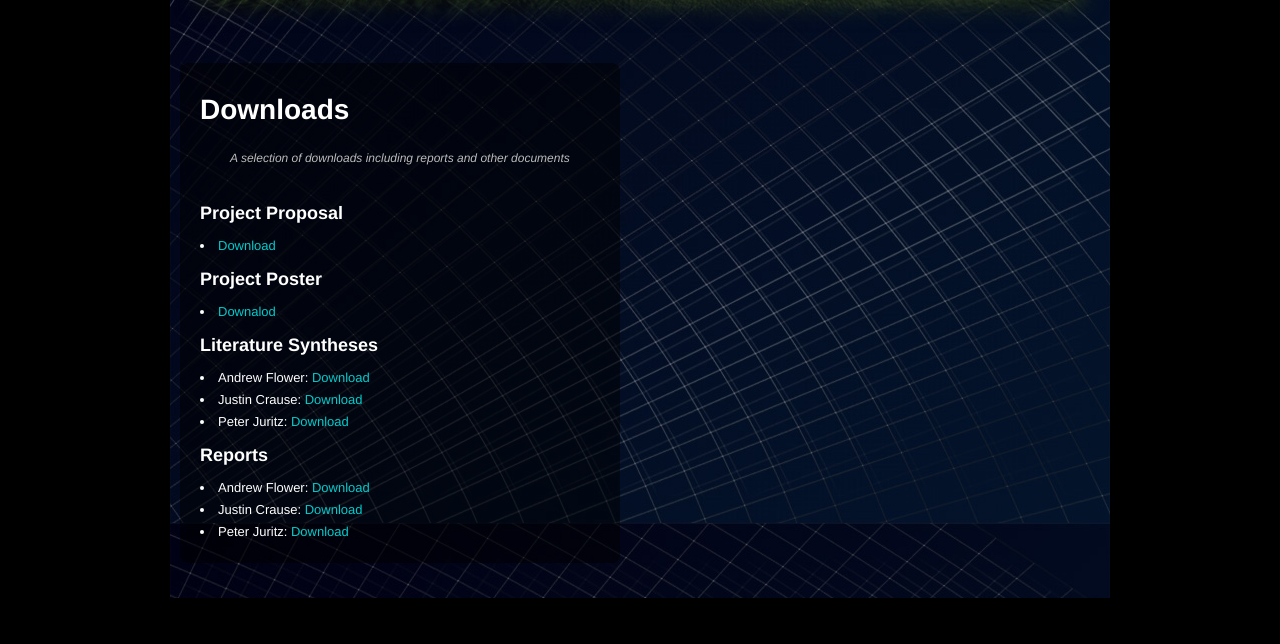
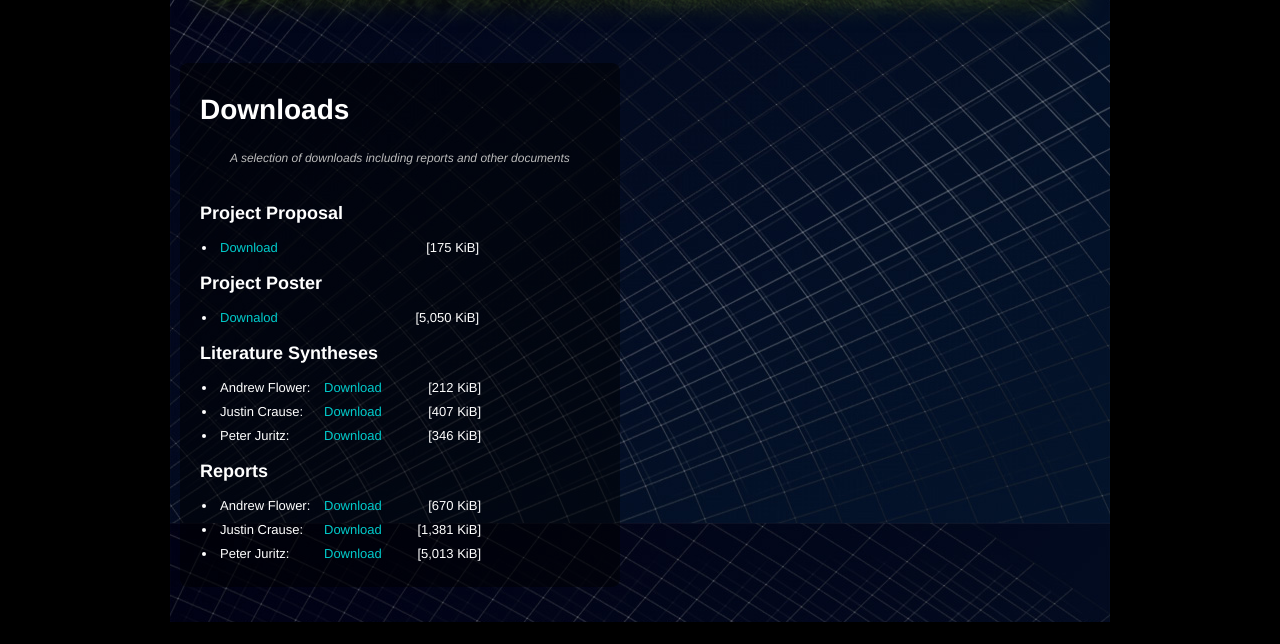
Before and after one commit to rewolf/defter, a PHP site: page /downloads.php in a window 1280 px wide. Shown: the part 439-1083 px from the top of the page. Before the commit the page ends 1037 px from the top, so only its background shows below. Run offline with PHP 8.4, Linux system fonts and the light colour scheme.

Commit message:
Added index.html to redirect to php file. Updated downloads page to hold table formatted data with size info on files. Changed contacts web links to relative sites

```diff
--- a/contact.php
+++ b/contact.php
@@ -155,7 +155,7 @@
             </p>
             <p>
               Email: andrew.flower [at] gmail.com<br/>
-              Website: <a href="http://rewolf.dyndns.org">Click here</a>
+              Website: <a href="../andrew/index.html">Click here</a>
             </p>
           </div>
 
@@ -166,7 +166,7 @@
             </p>
             <p>
               Email: juzzwuzz [at] gmail.com<br/>
-              Website: <a href="http://juzzwuzz.com">Click here</a>
+              Website: <a href="../justin/index.html">Click here</a>
             </p>
           </div>
 
@@ -177,7 +177,7 @@
             </p>
             <p>
               Email: peter.juritz [at] gmail.com<br/>
-              Website: <a href="???">Click here</a>
+              Website: <a href="../peter/index.html">Click here</a>
             </p>
           </div>
 
--- a/downloads.php
+++ b/downloads.php
@@ -104,25 +104,99 @@
           </header>
           <div>
             <h3>Project Proposal</h3>
-            <ul>
-              <li><a href="downloads/proposal.pdf">Download</a></li>
-            </ul>
+            <table>
+              <tr>
+                <td width="200px">
+                  <ul><li><a href="downloads/proposal.pdf">Download</a></li></ul>
+                </td>
+                <td width="75px" style="text-align:right">
+                  [175 KiB]
+                </td>
+              </tr>
+            </table>
           <h3>Project Poster</h3>
-            <ul>
-              <li><a href="downloads/poster.pdf">Downalod</a></li>
-            </ul>
+            <table>
+              <tr>
+                <td width="200px">
+                  <ul><li><a href="downloads/poster.pdf">Downalod</a></li></ul>
+                </td>
+                <td width="75px" style="text-align:right">
+                  [5,050 KiB]
+                </td>
+              </tr>
+            </table>
             <h3>Literature Syntheses</h3>
-            <ul>
-              <li>Andrew Flower: <a href="downloads/litsynth-andrew.pdf">Download</a></li>
-              <li>Justin Crause: <a href="downloads/litsynth-justin.pdf">Download</a></li>
-              <li>Peter Juritz: <a href="downloads/litsynth-peter.pdf">Download</a></li>
-            </ul>
+            <table>
+              <tr>
+                <td width="120px">
+                  <ul><li>Andrew Flower:</li></ul>
+                </td>
+                <td width="80px">
+                  <a href="downloads/litsynth-andrew.pdf">Download</a>
+                </td>
+                <td width="75px" style="text-align:right">
+                  [212 KiB]
+                </td>
+              </tr>
+              <tr>
+                <td width="120px">
+                  <ul><li>Justin Crause:</li></ul>
+                </td>
+                <td width="80px">
+                 <a href="downloads/litsynth-justin.pdf">Download</a>
+                </td>
+                <td width="75px" style="text-align:right">
+                  [407 KiB]
+                </td>
+              </tr>
+              <tr>
+                <td width="120px">
+                  <ul><li>Peter Juritz:</li></ul>
+                </td>
+                <td width="80px">
+                  <a href="downloads/litsynth-peter.pdf">Download</a>
+                </td>
+                <td width="75px" style="text-align:right">
+                  [346 KiB]
+                </td>
+              </tr>
+            </table>
             <h3>Reports</h3>
-            <ul>
-              <li>Andrew Flower: <a href="downloads/report-andrew.pdf">Download</a></li>
-              <li>Justin Crause: <a href="downloads/report-justin.pdf">Download</a></li>
-              <li>Peter Juritz: <a href="downloads/report-peter.pdf">Download</a></li>
-            </ul>
+             <table>
+              <tr>
+                <td width="120px">
+                  <ul><li>Andrew Flower:</li></ul>
+                </td>
+                <td width="80px">
+                  <a href="downloads/report-andrew.pdf">Download</a>
+                </td>
+                <td width="75px" style="text-align:right">
+                  [670 KiB]
+                </td>
+              </tr>
+              <tr>
+                <td width="120px">
+                  <ul><li>Justin Crause:</li></ul>
+                </td>
+                <td width="80px">
+                <a href="downloads/report-justin.pdf">Download</a>
+                </td>
+                <td width="75px" style="text-align:right">
+                  [1,381 KiB]
+                </td>
+              </tr>
+              <tr>
+                <td width="120px">
+                  <ul><li>Peter Juritz:</li></ul>
+                </td>
+                <td width="80px">
+                  <a href="downloads/report-peter.pdf">Download</a>
+                </td>
+                <td width="75px" style="text-align:right">
+                  [5,013 KiB]
+                </td>
+              </tr>
+            </table>
           </div>
         </section>
       </section>
--- /dev/null
+++ b/index.html
@@ -0,0 +1,4 @@
+<html>
+<body onload="window.location.href='index.php'">
+</body>
+</html>
```
